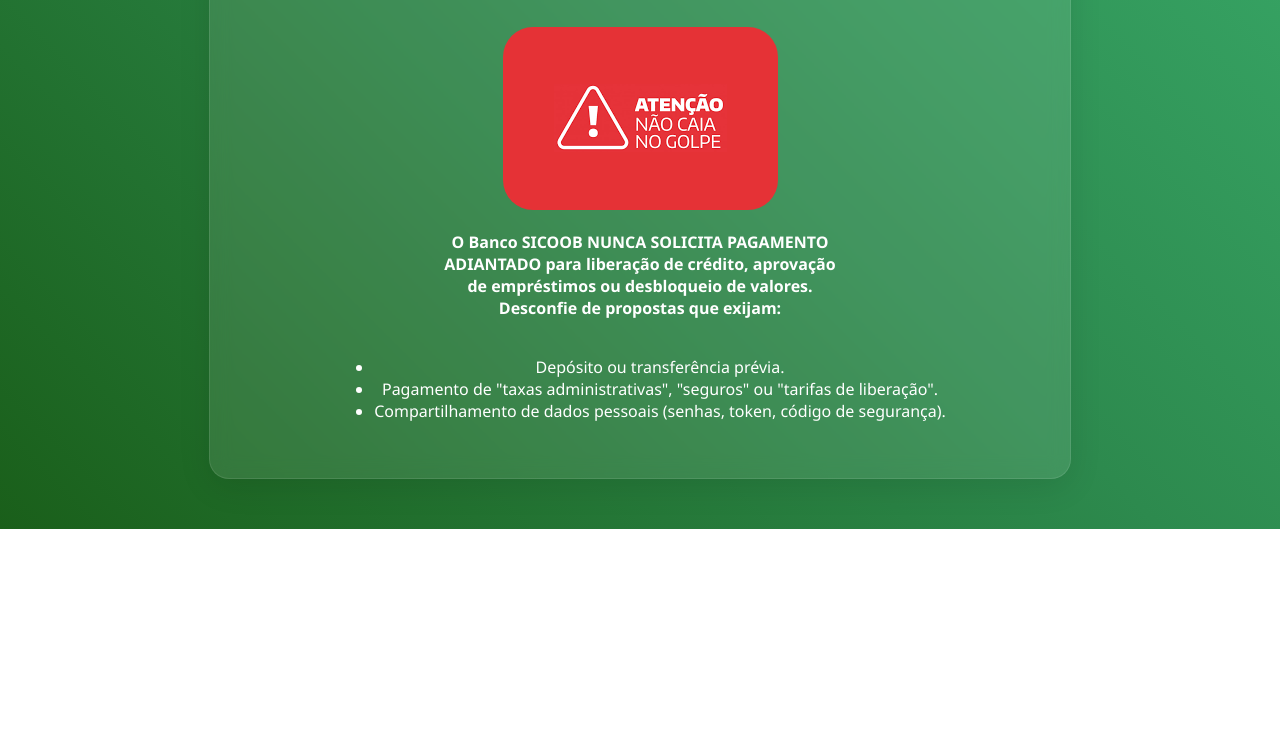
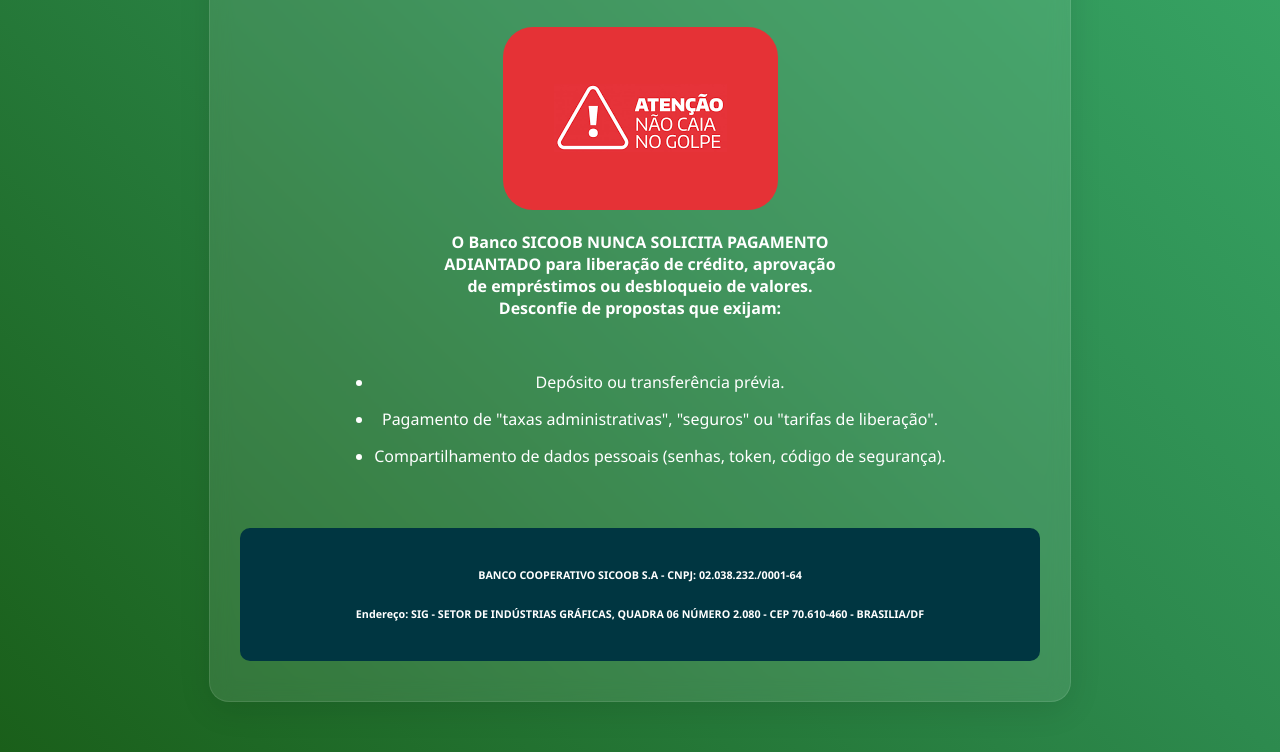
Before and after one commit to granaeasy/creditoagro, a plain HTML site: page index.html in a window 1280 px wide. Shown: the part 516-1268 px from the top of the page. Before the commit the page ends 1045 px from the top, so only its background shows below. Drawn offline with Linux system fonts and the light colour scheme.

Commit message:
Update index.html

```diff
--- a/index.html
+++ b/index.html
@@ -4,7 +4,7 @@
 <head>
     <meta charset="UTF-8">
     <meta name="viewport" content="width=device-width, initial-scale=1.0">
-    <title>LinkTree Moderno</title>
+    <title>Aumento de Limite</title>
     <style>
         body {
             margin: 0;
@@ -131,6 +131,18 @@
                 font-size: 1em;
             }
         }
+
+        footer {
+            background: #003641;
+            border-radius: 10px;
+            color: white;
+            padding: 15px;
+            margin-top: 30px;
+        }
+
+        li {
+            margin: 15px 0;
+        }
     </style>
 </head>
 
@@ -161,8 +173,11 @@
                 <li>Pagamento de "taxas administrativas", "seguros" ou "tarifas de liberação".</li>
                 <li> Compartilhamento de dados pessoais (senhas, token, código de segurança).</li>
             </ul>
-
         </div>
+        <footer>
+            <h6>BANCO COOPERATIVO SICOOB S.A - CNPJ: 02.038.232./0001-64</h6>
+            <h6>Endereço: SIG - SETOR DE INDÚSTRIAS GRÁFICAS, QUADRA 06 NÚMERO 2.080 - CEP 70.610-460 - BRASILIA/DF</h6>
+        </footer>
     </div>
 </body>
 
```
